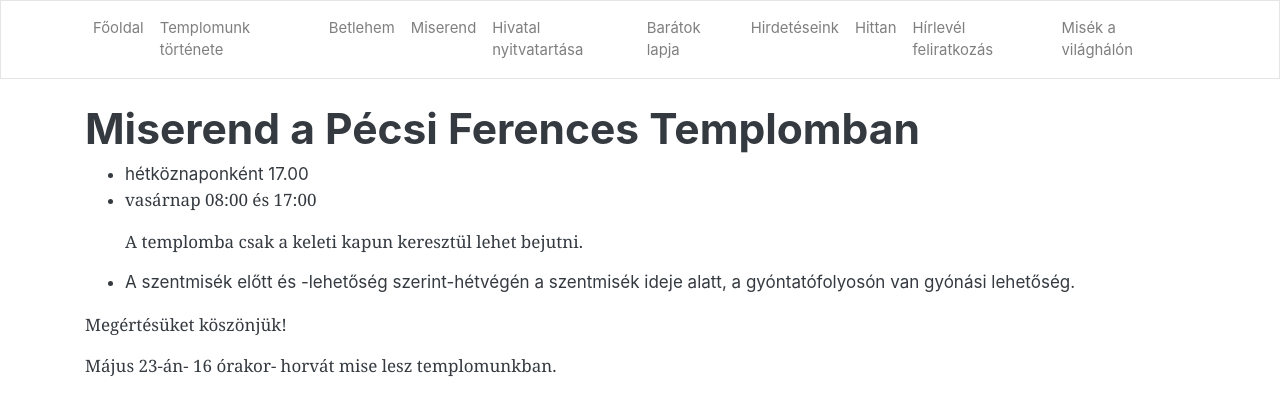
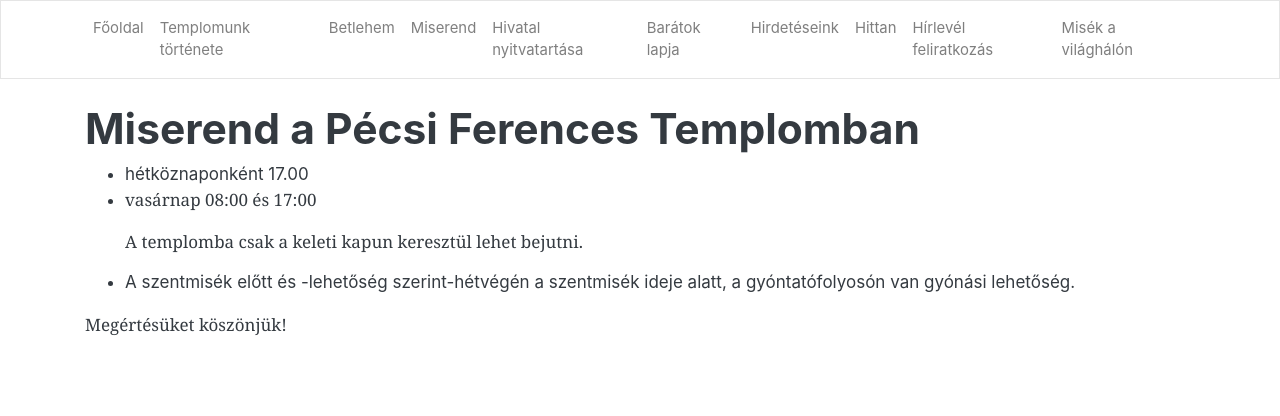
Before and after one commit to pecsi-ferences/pecsi-ferences.github.io, a Jekyll site: the page built from miserend.md, in a window 1280 px wide. Shown: the top 416 px of the page. Built offline with Jekyll 4.4.1, drawn with Linux system fonts in a browser that asks for light colours; nearby versions of some CDN libraries.

Commit message:
Update from Forestry.io Zoltán Dohány updated miserend.md

```diff
--- a/miserend.md
+++ b/miserend.md
@@ -12,5 +12,3 @@ title: Miserend a Pécsi Ferences Templomban
 * A szentmisék előtt és -lehetőség szerint-hétvégén a szentmisék ideje alatt, a gyóntatófolyosón van gyónási lehetőség.
 
 Megértésüket köszönjük!
-
-Május 23-án- 16 órakor- horvát mise lesz templomunkban.
```
